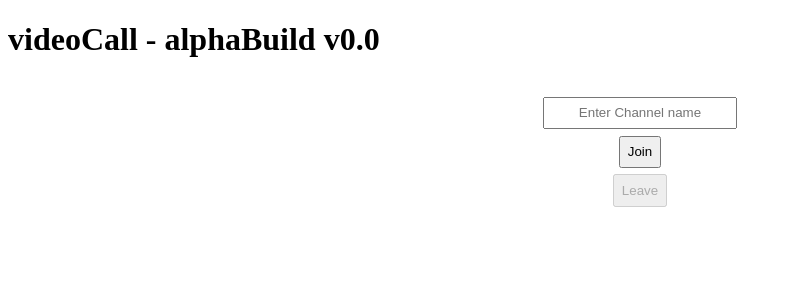
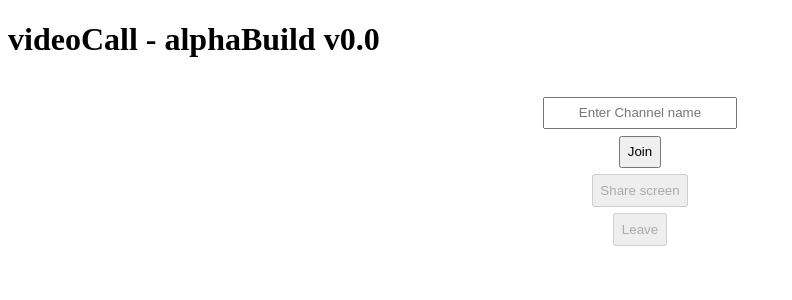
Before and after one commit to mroshan74/agora-video-sdk-dev, a React (Create React App) app: page / in a window 1280 px wide. Shown: the top 300 px of the page, without its empty margins (0-792 px from the left). Built offline with nearby package versions, Linux system fonts and the light colour scheme.

Commit message:
completed

```diff
--- a/src/App.css
+++ b/src/App.css
@@ -17,8 +17,17 @@
 
   .remote-stream{
       border: 5px solid green;
+      margin: 6px;
   }
 
   .local-stream{
       border: 5px solid blue;
+      margin: 10px;
   }
+
+  .rem-stream{
+    width: 100vw;
+    display: flex;
+    justify-content: space-evenly;
+    align-items: center;
+  }
--- a/src/App.js
+++ b/src/App.js
@@ -7,11 +7,17 @@ import "./App.css";
 let remoteUsers = {}
 function App() {
   const [joined, setJoined] = useState(false);
+  const [share, setShare] = useState(false);
   const channelRef = useRef("");
   const remoteRef = useRef("");
   const leaveRef = useRef("");
+  const screenShare = useRef();
   // const remoteStream = useRef([])
   //const [ remoteStream , setRemoteStream ] = useState([])
+  useEffect(() => {
+
+
+  })
 
   async function handleSubmit(e) {
     try {
@@ -76,6 +82,9 @@ function App() {
       // })
       async function subscribe(user, mediaType) {
         // subscribe to a remote user
+        AgoraRTC.onCameraChanged = (info) => {
+          console.log("camera changed!", info.state, info.device);
+        }
         await rtc.client.subscribe(user, mediaType);
         console.log("subscribe success");
         if (mediaType === 'video') {
@@ -106,8 +115,8 @@ function App() {
           const playerContainer = document.createElement("div");
           // Specify the ID of the DIV container. You can use the `uid` of the remote user.
           playerContainer.id = user.uid.toString();
-          playerContainer.style.width = "480px";
-          playerContainer.style.height = "320px";
+          playerContainer.style.width = "320px";
+          playerContainer.style.height = "240px";
           playerContainer.classList.add("remote-stream")
           const remoteDiv = document.getElementById('remote-stream')
           remoteDiv.append(playerContainer);
@@ -129,23 +138,15 @@ function App() {
       function handleUserUnpublished(user) {
         const id = user.uid;
         // Get the dynamically created DIV container
-        console.log('--------------------------------------------------',id)
+        console.log('----------',id)
         const playerContainer = document.getElementById(id);
-        console.log('--------------------------------------------------',playerContainer)
+        console.log('----------',playerContainer)
       // Destroy the container
         if(playerContainer){
           playerContainer.remove();
           delete remoteUsers[id]
         }
       }
-
-    // rtc.client.on("user-unpublished", (user) => {
-    //   // Get the dynamically created DIV container
-    //   const playerContainer = document.getElementById(user.uid);
-    //   console.log(playerContainer);
-    //   // Destroy the container
-    //   playerContainer.remove();
-    // });
   }
 
   async function handleLeave() {
@@ -172,8 +173,59 @@ function App() {
       console.error(err);
     }
   }
+
+  const handleShareScreen = async() => {
+    setShare(true)
+    try{
+      const screen = screenShare.current = await AgoraRTC.createScreenVideoTrack({
+        encoderConfig: "1080p_1",
+      }, true)
+
+      // await rtc.client.publish(screen.screenVideoTrack)
+      // await rtc.client.publish(screen.screenAudioTrack)
+      // You can also publish multiple tracks at once
+      // await rtc.client.unpublish()
+      await rtc.client.unpublish(rtc.localVideoTrack)
+      await rtc.client.publish(screen)
+      // somebody clicked on "Stop sharing"
+      console.log(screen,'++++++++++[screen]----------')
+      console.log(screen._mediaStreamTrack)
+      // console.log('[*********SHARING TERMINATED***********]','onEnded')
+
+
+      //! // Get a `MediaStreamTrack` object by custom capture
+      // const logMedia = await navigator.mediaDevices.getDisplayMedia()
+      // console.log(logMedia)
+
+      // // Create a custom video track
+      // const customScreenTrack = AgoraRTC.createCustomVideoTrack({
+      //   mediaStreamTrack: logMedia,
+      // })
+
+      // if(customScreenTrack){
+      //   await rtc.client.unpublish(rtc.localVideoTrack)
+      //   await rtc.client.publish(customScreenTrack)
+      // }
+
+      // screen._mediaStreamTrack.addEventListener('onended', () => {
+      //   console.log('[*********SHARING TERMINATED***********]','onEnded')
+      // })
+
+    }catch(err){
+      console.log(err)
+    }
+  }
+
+
+  const handleStopScreenShare = async() => {
+    setShare(false)
+    await rtc.client.unpublish(screenShare.current)
+    screenShare.current = null
+    await rtc.client.publish(rtc.localVideoTrack)
+  }
   //console.log(remoteStream.current)
   //console.log(remoteStream)
+
   return (
     <>
       <div className="container">
@@ -189,6 +241,22 @@ function App() {
           onClick={handleSubmit}
           disabled={joined ? true : false}
         />
+        {!share &&
+        <input
+          type="submit"
+          value="Share screen"
+          onClick={handleShareScreen}
+          disabled={joined ? false : true}
+        />
+        }
+        {share &&
+        <input
+          type="submit"
+          value="Stop sharing screen"
+          onClick={handleStopScreenShare}
+          disabled={joined ? false : true}
+        />
+        }
         <input
           type="button"
           ref={leaveRef}
@@ -198,14 +266,14 @@ function App() {
         />
       </div>
       {joined && (
-        <>
+        <div className='videoStream-container'>
           <div id="local-stream" className="stream local-stream"></div>
           <div
             id="remote-stream"
             ref={remoteRef}
-            className="stream"
+            className="rem-stream"
           ></div>
-        </>
+        </div>
       )}
     </>
   );
--- a/src/agora-config.js
+++ b/src/agora-config.js
@@ -12,4 +12,5 @@ export const options = {
     appId,
     // Pass a token if your project enables the App Certificate
     token: null,
+    uid: null,
 }
```
